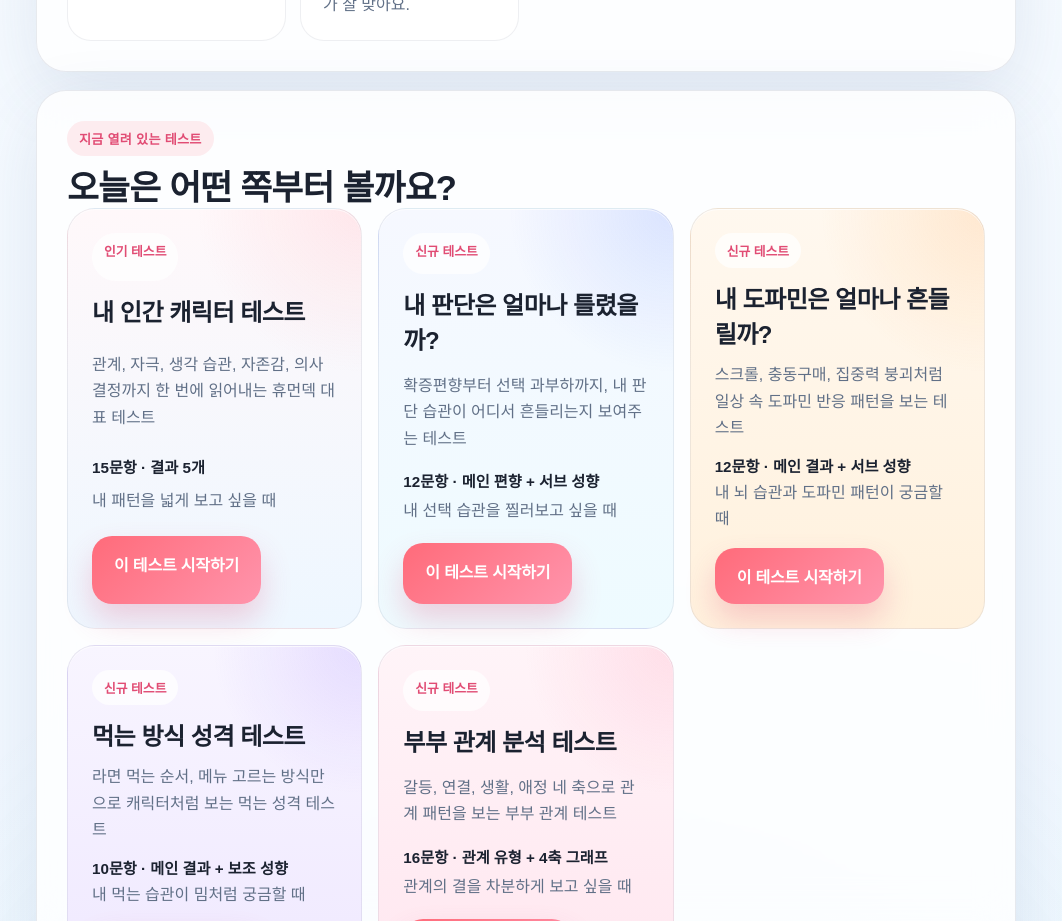
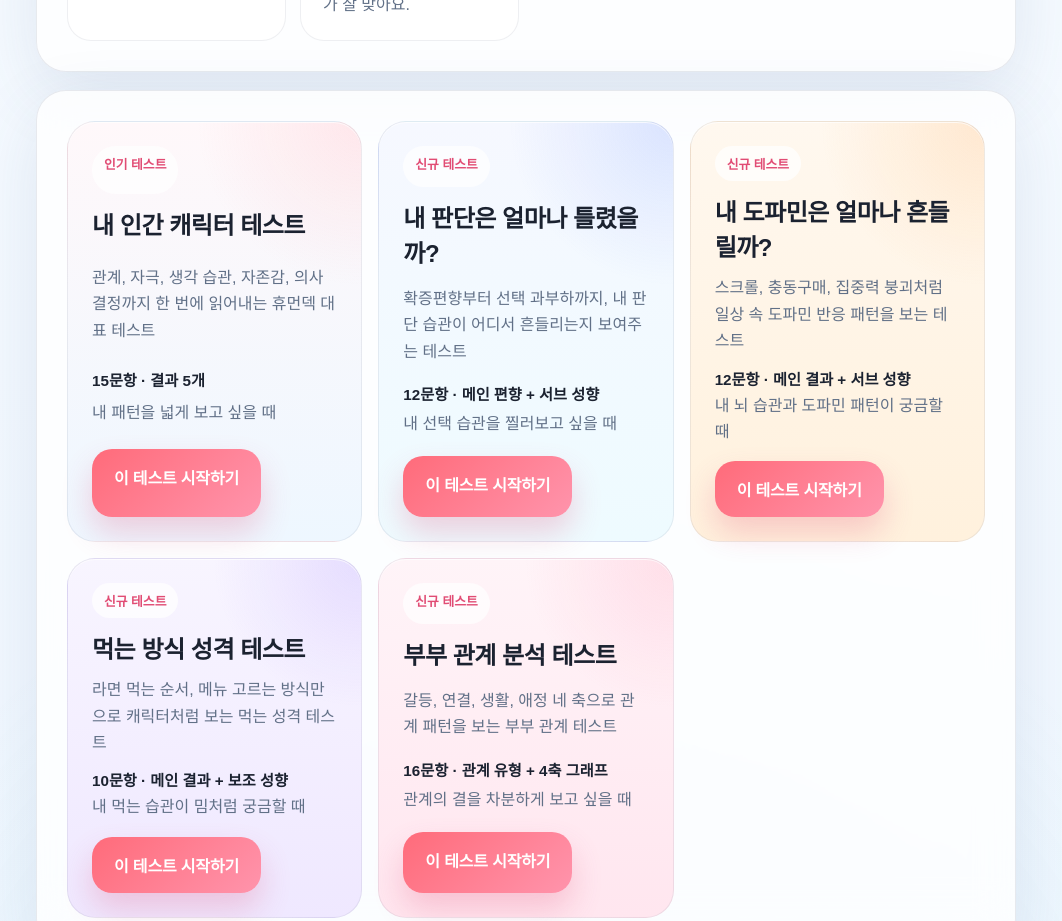
Before and after one commit to chichigoldbar-collab/humandeck, a Next.js app: page / in a window 1280 px wide. Shown: the part 1220-2141 px from the top of the page, without its empty margins (114-1176 px from the left). Built offline with nearby package versions, Linux system fonts and the light colour scheme; no server answers.

Commit message:
Remove home test section heading

```diff
--- a/components/HomeExperience.tsx
+++ b/components/HomeExperience.tsx
@@ -129,11 +129,6 @@ export function HomeExperience() {
       </section>
 
       <section className="panel home-panel">
-        <div className="panel-header">
-          <span>지금 열려 있는 테스트</span>
-          <h2>오늘은 어떤 쪽부터 볼까요?</h2>
-        </div>
-
         <div className="home-test-grid">
           {tests.map((test) => (
             <article key={test.href} className={`home-test-card ${test.accent}`}>
```
